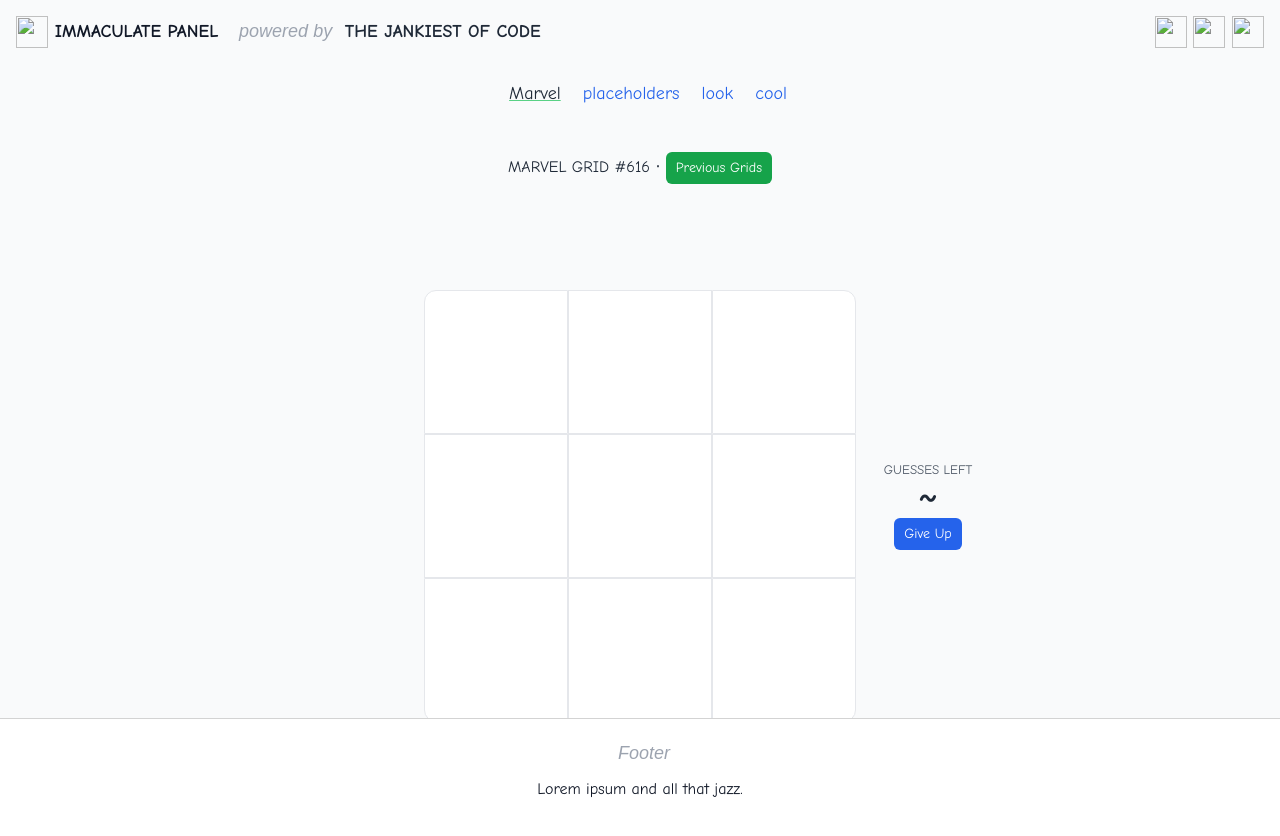
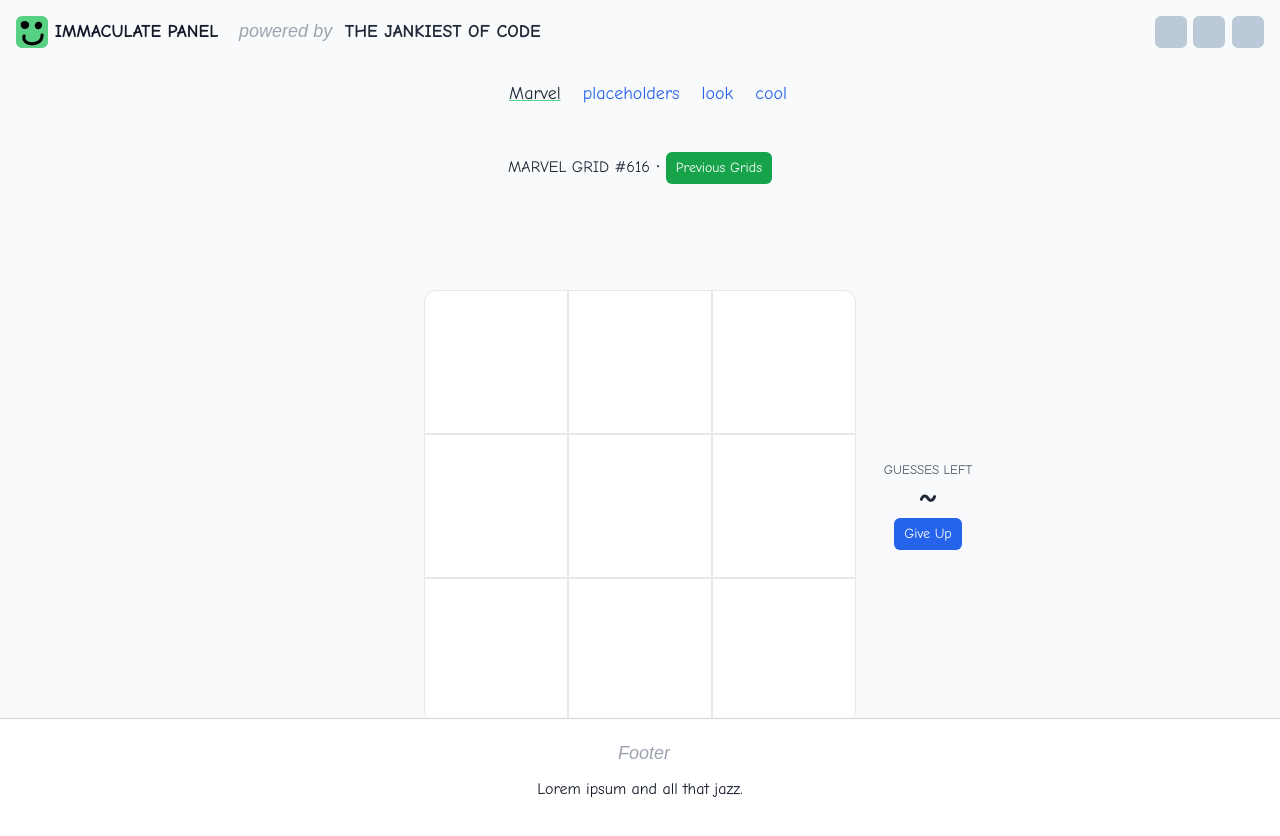
Before and after one commit to aspirito2015/ImmaculatePanel, a plain HTML site: page index.html in a window 1280 px wide. Drawn offline with Linux system fonts and the light colour scheme; no server answers.

Commit message:
Update image and script src paths

```diff
--- a/components/header.js
+++ b/components/header.js
@@ -6,18 +6,18 @@
     connectedCallback() {
         this.innerHTML = `
         <div class="header">
-            <div class="left" href="index.html">
-                <a href="#" style="text-decoration: none;">
-                    <img src="/MarvelGrid_HTML/images/icon.png" width="32px" height="32px">
+            <div class="left">
+                <a href="/" style="text-decoration: none;">
+                    <img src="images/icon.png" width="32px" height="32px">
                     <h1>IMMACULATE PANEL</h1>
                 </a>
                 <h2>powered by</h2>
                 <h3>THE JANKIEST OF CODE</h3>
             </div>
             <div class="right">
-                <img src="/MarvelGrid_HTML/images/icon_blank.png" width="32px" height="32px">
-                <img src="/MarvelGrid_HTML/images/icon_blank.png" width="32px" height="32px">
-                <img src="/MarvelGrid_HTML/images/icon_blank.png" width="32px" height="32px">
+                <img src="images/icon_blank.png" width="32px" height="32px">
+                <img src="images/icon_blank.png" width="32px" height="32px">
+                <img src="images/icon_blank.png" width="32px" height="32px">
             </div>
         </div>
         `;
--- a/index.html
+++ b/index.html
@@ -285,9 +285,9 @@
       </div>
     </div>
   </div>
-  <script type="module" src="./scripts/js/gameManager.js" defer></script>
-  <script type="module" src="./scripts/js/gridManager.js" defer></script>
-  <script type="module" src="./scripts/js/overlayManager.js" defer></script>
+  <script type="module" src="scripts/js/gameManager.js" defer></script>
+  <script type="module" src="scripts/js/gridManager.js" defer></script>
+  <script type="module" src="scripts/js/overlayManager.js" defer></script>
   <!-- <script type="module" src="./scripts/js/firebase.js" defer></script> -->
   <div id="copy-tmp"></div>
 </body>
```
